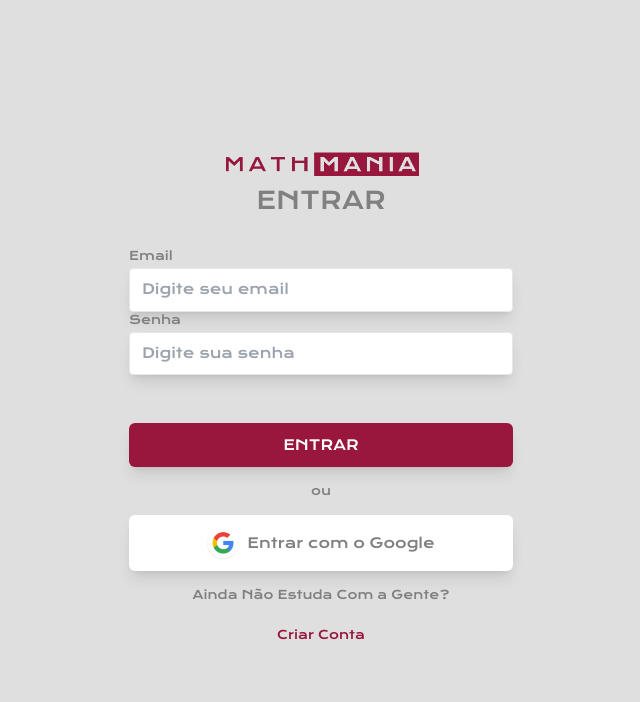
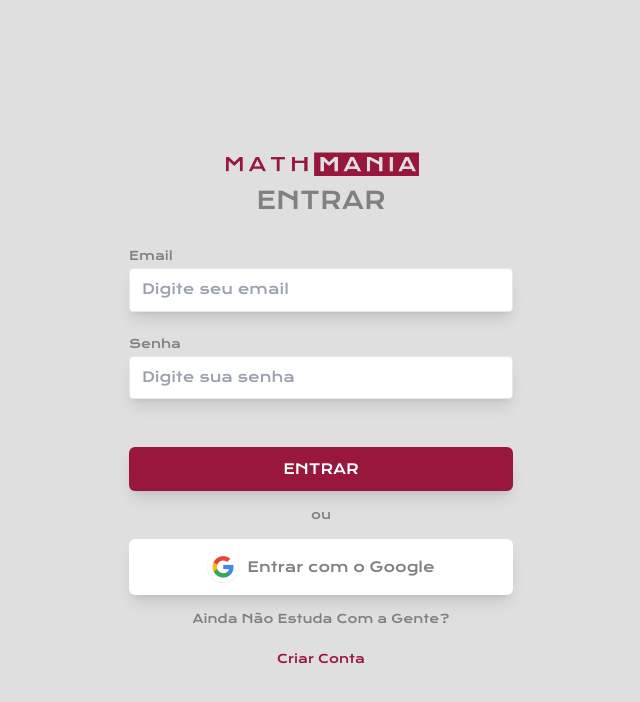
Before and after one commit to yannidilly/mathmania, a Next.js app in the folder app/: page /login in a window 1280 px wide. Shown: the top 702 px of the page, without its empty margins (319-959 px from the left). Built offline with nearby package versions, Linux system fonts and the light colour scheme; no server answers.

Commit message:
fix: resolve bugs na tela de Login

```diff
--- a/app/src/app/login/page.jsx
+++ b/app/src/app/login/page.jsx
@@ -50,7 +50,7 @@
                 placeholder="Digite seu email"
               />
             </div>
-            <div className="mb-8 w-full md:w-96 lg:w-120 xl:w-144">
+            <div className="mb-8 mt-6 w-full md:w-96 lg:w-120 xl:w-144">
               <label htmlFor="password" className="block text-custom-gray4 text-xs mb-1">
                 Senha
               </label>
@@ -74,7 +74,7 @@
             <span className="text-custom-gray4 text-xs mb-4">ou</span>
             <button
               className="shadow-lg bg-white text-custom-gray4 py-3 px-5 w-full md:w-96 lg:w-96 xl:w-120 focus:outline-none flex items-center justify-center rounded-md text-sm"
-              type="submit"
+              type="button"
               onClick={ signInWithGoogle }
             >
               <Image
```
